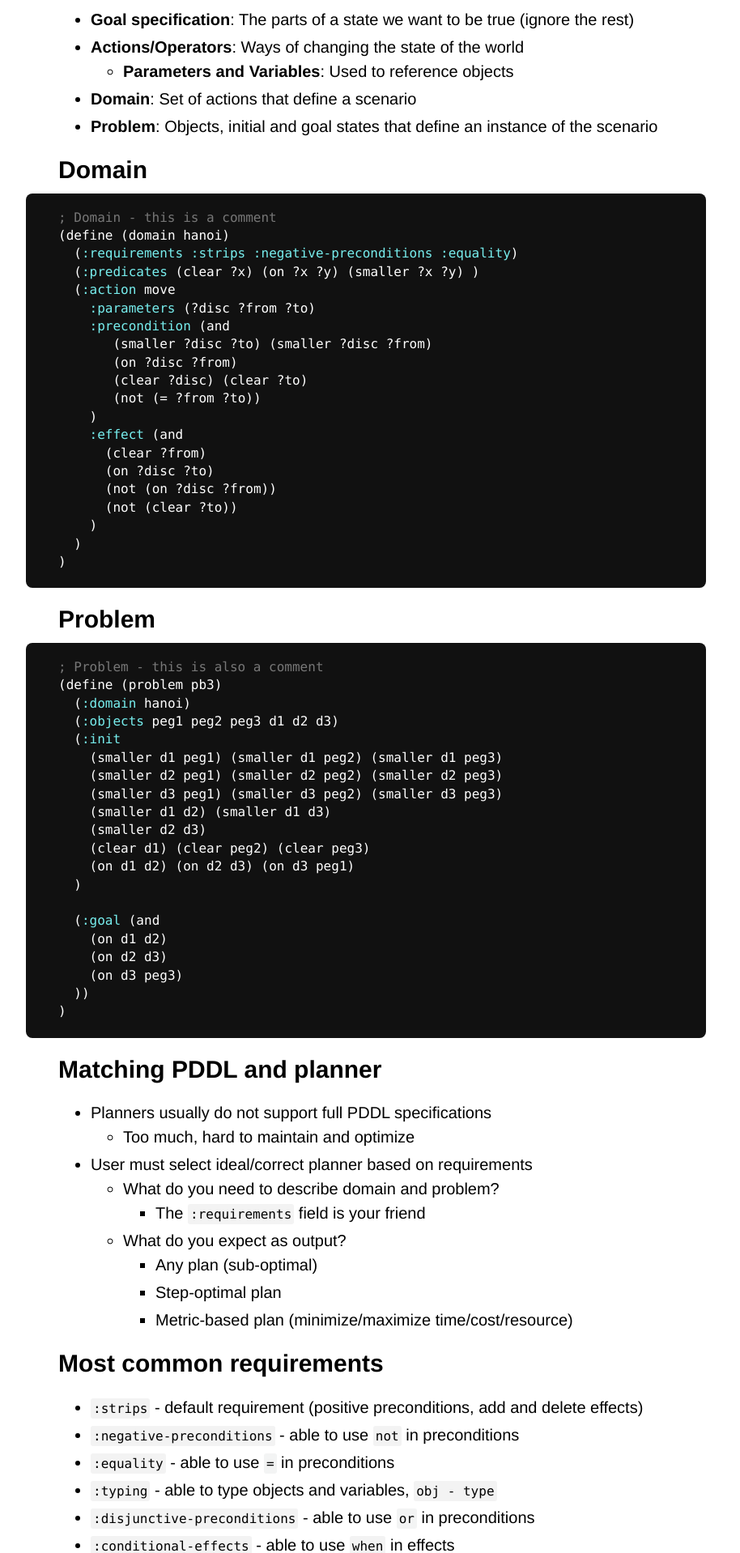
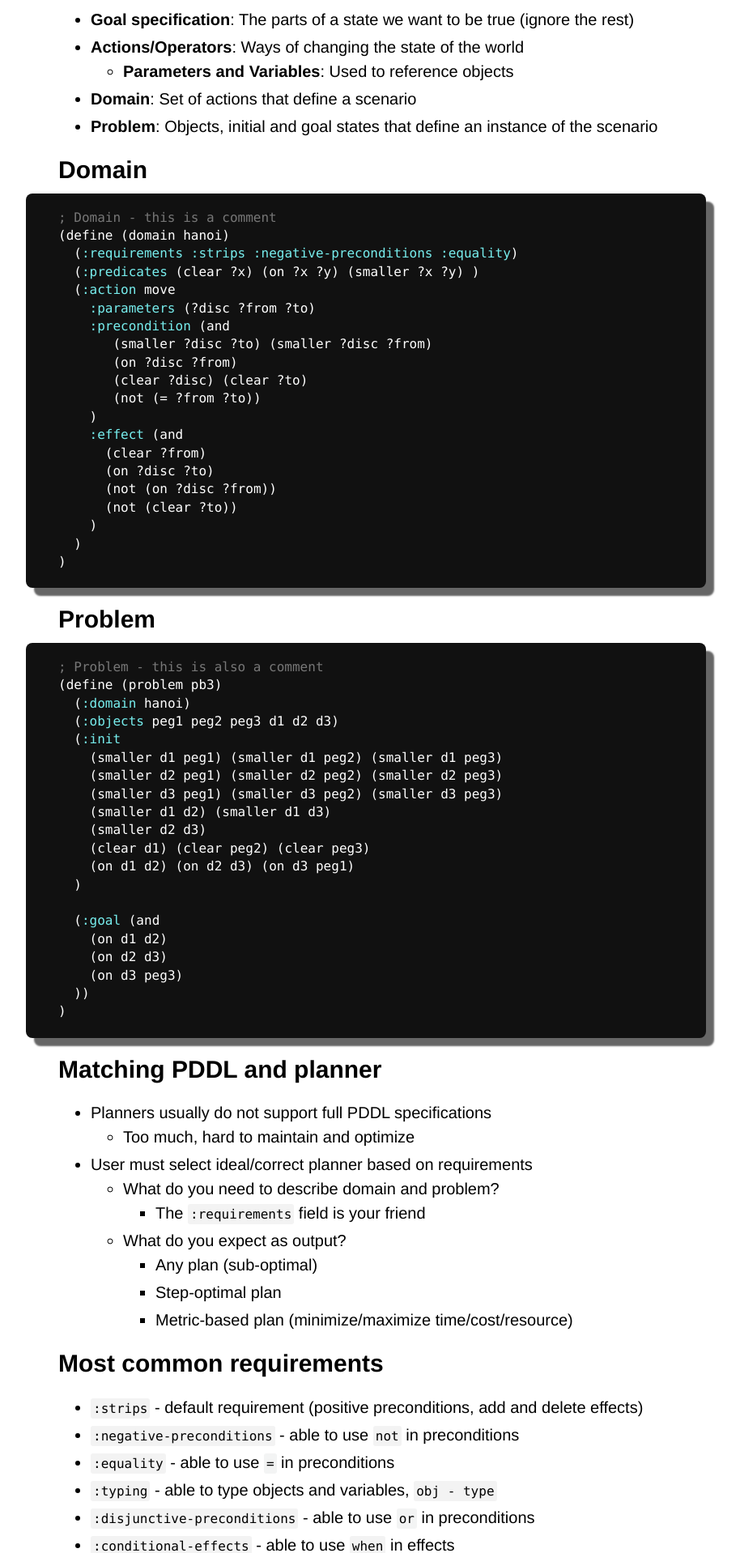
Before and after one commit to Maumagnaguagno/maumagnaguagno.github.io, a Jekyll site: the page built from pddl.md, in a window 1280 px wide. Shown: the part 878-2796 px from the top of the page at 81% size, without its empty margins (188-1102 px from the left). Built offline with Jekyll 4.4.1, drawn with Linux system fonts in a browser that asks for light colours; our own code applies the rules of GitHub Pages for plain Markdown files.

Commit message:
Add box-shadow to highlight code blocks style

```diff
--- a/css/_highlight.scss
+++ b/css/_highlight.scss
@@ -1,5 +1,7 @@
-pre.highlight,
-.highlight pre { color: #fff; background-color: #111 }
+pre.highlight, .highlight pre {
+  color: #fff; background-color: #111;
+  box-shadow: 10px 10px 2px #666
+}
 .highlight .hll { background-color: #222 }
 .highlight .c { color: #777 } /* Comment */
 .highlight .err { color: #960050; background-color: #1e0010 } /* Error */
```
